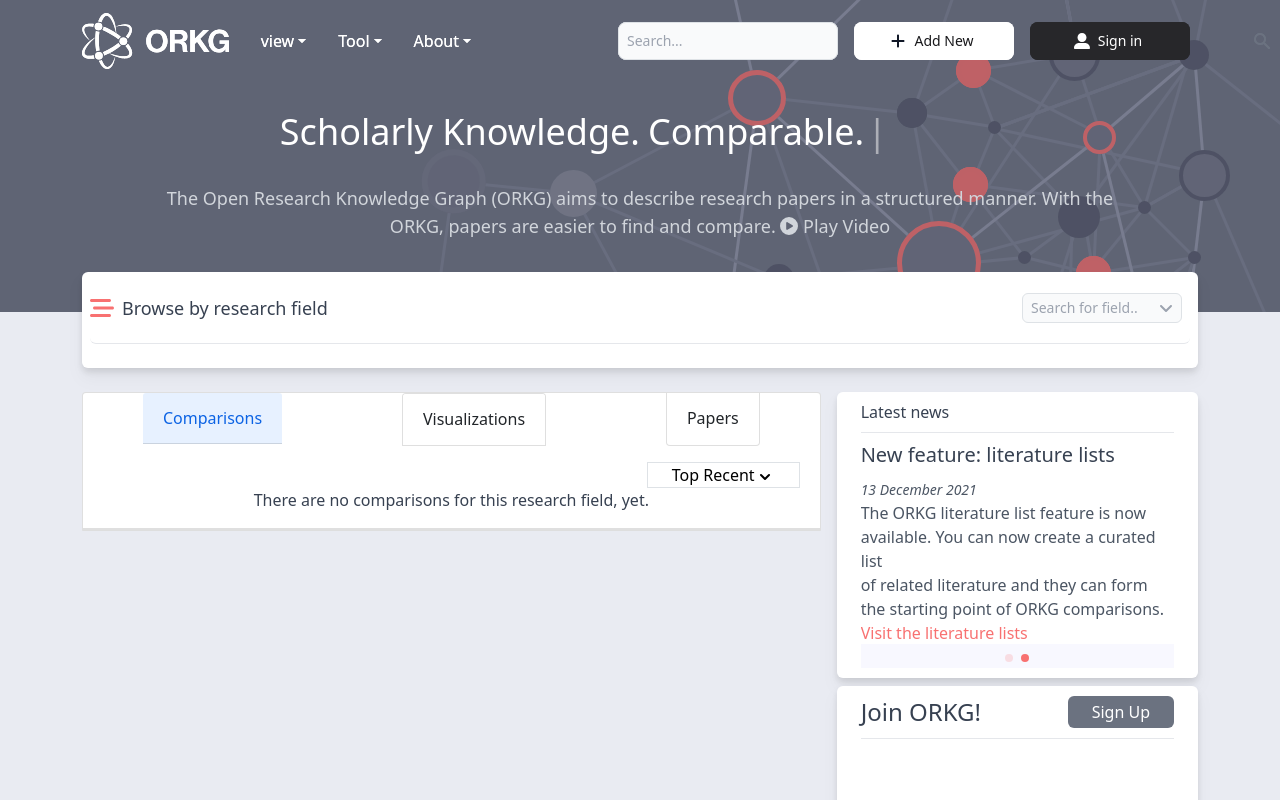
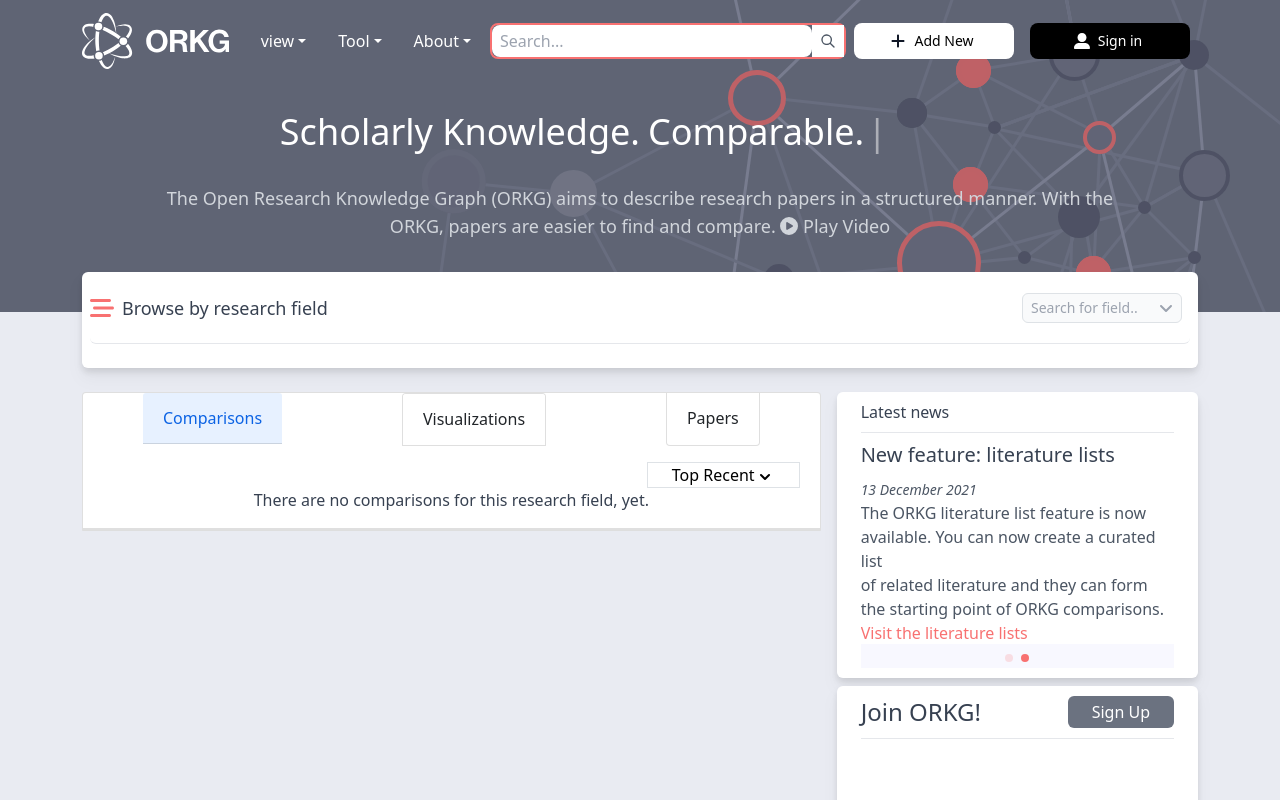
Before and after one commit to sajjadbhuiyan/orkg2, a React (Create React App) app: page / in a window 1280 px wide. Shown: the top 800 px of the page. Built offline with nearby package versions, Linux system fonts and the light colour scheme.

Commit message:
custom navbar

```diff
--- a/src/components/Header/Header.js
+++ b/src/components/Header/Header.js
@@ -1,19 +1,32 @@
 import { faArrowUpRightFromSquare } from '@fortawesome/free-solid-svg-icons';
 import { FontAwesomeIcon } from '@fortawesome/react-fontawesome';
-import React from 'react';
+import React, { useState } from 'react';
 import { Badge, Container, Dropdown, Nav, Navbar, NavDropdown } from 'react-bootstrap';
+import logo from '../../img/logo.svg';
 import white_logo from '../../img/logo_white.svg';
 import SignIn from '../SignIn/SignIn';
 
 export default function Header() {
 
+  const [header, setHeader] = useState(false);
+
+  const changeBackground = () =>{
+    if(window.scrollY >= 80){
+        setHeader(true);
+    }else{
+        setHeader(false)
+    }
+}
+
+window.addEventListener('scroll', changeBackground);
+
 
   return (
     <>
-        <Navbar fixed="top" expand="lg" className='menu lg:absolute sm:relative sm:bg-nav-color lg:bg-transparent text-white'>
+        <Navbar fixed='top'  expand="lg" className={ header ?'header active text-black': 'text-white sm:nav-color'}>
   <Container>
     <Navbar.Brand href="#">
-    <img src={white_logo} alt='orkg'></img>
+    <img src={header? logo : white_logo} alt='orkg'></img>
     </Navbar.Brand>
     <Navbar.Toggle />
     <Navbar.Collapse>
@@ -24,7 +37,7 @@
       >
 
         {/* ====view==== */}
-        <NavDropdown title="view" className='border-t border-gray-600 lg:border-t-0 lg:m-2 text-white'>
+        <NavDropdown title="view" className={header? 'border-t border-gray-600 lg:border-t-0 lg:m-2 sticky-nav-link':'border-t border-gray-600 lg:border-t-0 lg:m-2'}>
           <NavDropdown.Item href="#action3">Comparisons</NavDropdown.Item>
           <NavDropdown.Item href="#action4">Papers</NavDropdown.Item>
           <NavDropdown.Item href="#action4">Visualizations</NavDropdown.Item>
@@ -47,7 +60,7 @@
         </NavDropdown>
 
         {/* =====tool===== */}
-        <NavDropdown title="Tool" className='border-t border-gray-600  lg:border-t-0 lg:m-2'>
+        <NavDropdown title="Tool" className={header? 'border-t border-gray-600 lg:border-t-0 lg:m-2 sticky-nav-link':'border-t border-gray-600 lg:border-t-0 lg:m-2'}>
           <NavDropdown.Item href="#action3">Tools overview</NavDropdown.Item>
           <NavDropdown.Item disabled href="#action4" className='text-sm'>Data entry</NavDropdown.Item>
           <NavDropdown.Item href="#action4">Contribution editor</NavDropdown.Item>
@@ -60,7 +73,7 @@
         </NavDropdown>
 
         {/* =====about==== */}
-        <NavDropdown title="About" className='border-t border-gray-600  lg:border-t-0 lg:m-2'>
+        <NavDropdown title="About" className={header? 'border-t border-gray-600 lg:border-t-0 lg:m-2 sticky-nav-link':'border-t border-gray-600 lg:border-t-0 lg:m-2'}>
           <NavDropdown
             className='pl-2'
             id="dropdown-button-drop-end"
@@ -122,19 +135,25 @@
       </Nav>
       <div className='lg:flex sm:flex-none'>
 
-              <div className="md:block flex lg:mx-2">
-                  <input type="text" id="email-adress-icon" className="block p-2 pl-10 w-full text-gray-900 bg-gray-50 rounded-lg border border-gray-300 sm:text-sm focus:ring-blue-500 focus:border-blue-500 dark:bg-gray-700 dark:border-gray-600 dark:placeholder-gray-400 dark:text-white dark:focus:ring-blue-500 dark:focus:border-blue-500" placeholder="Search..."/>
-                  <div className="flex absolute inset-y-1 right-2 items-center py-1 pointer-events-none">
-                    <svg className="w-5 h-5 text-gray-500" fill="currentColor" viewBox="0 0 20 20" xmlns="http://www.w3.org/2000/svg"><path fill-rule="evenodd" d="M8 4a4 4 0 100 8 4 4 0 000-8zM2 8a6 6 0 1110.89 3.476l4.817 4.817a1 1 0 01-1.414 1.414l-4.816-4.816A6 6 0 012 8z" clip-rule="evenodd"></path></svg>
-                  </div>
+              <div class="flex items-center justify-center">
+                <div class="flex border-2 border-red-400 rounded-lg">
+                    <input type="text" class="px-2 py-1 w-80 focus:ring-2 focus:ring-cus-orange rounded-lg" placeholder="Search..."/>
+                    <button class="flex items-center justify-center px-2 bg-white">
+                        <svg class="w-4 h-4 text-gray-600" fill="currentColor" xmlns="http://www.w3.org/2000/svg"
+                            viewBox="0 0 24 24">
+                            <path
+                                d="M16.32 14.9l5.39 5.4a1 1 0 0 1-1.42 1.4l-5.38-5.38a8 8 0 1 1 1.41-1.41zM10 16a6 6 0 1 0 0-12 6 6 0 0 0 0 12z" />
+                        </svg>
+                    </button>
+                </div>
               </div>
 
-              <button type="button" className="text-zinc-900 bg-white focus:ring-4 focus:ring-gray-300 font-medium rounded-lg text-sm lg:mx-2 sm:my-2 lg:my-0 lg:w-40 sm:w-full py-2 flex justify-center items-center">
-              <svg className='w-4 h-4 mr-2 -ml-1 fill-gray-900 ' xmlns="http://www.w3.org/2000/svg" viewBox="0 0 448 512"><path d="M432 256c0 17.69-14.33 32.01-32 32.01H256v144c0 17.69-14.33 31.99-32 31.99s-32-14.3-32-31.99v-144H48c-17.67 0-32-14.32-32-32.01s14.33-31.99 32-31.99H192v-144c0-17.69 14.33-32.01 32-32.01s32 14.32 32 32.01v144h144C417.7 224 432 238.3 432 256z"/></svg>
+              <button type="button" className={header ? "text-white bg-cus-orange focus:ring-4 focus:ring-gray-300 font-medium rounded-lg text-sm lg:mx-2 sm:my-2 lg:my-0 lg:w-40 sm:w-full py-2 flex justify-center items-center":"text-black bg-white focus:ring-4 focus:ring-gray-300 font-medium rounded-lg text-sm lg:mx-2 sm:my-2 lg:my-0 lg:w-40 sm:w-full py-2 flex justify-center items-center"}>
+              <svg className={header ? 'w-4 h-4 mr-2 -ml-1 fill-white':'w-4 h-4 mr-2 -ml-1 fill-gray-900'} xmlns="http://www.w3.org/2000/svg" viewBox="0 0 448 512"><path d="M432 256c0 17.69-14.33 32.01-32 32.01H256v144c0 17.69-14.33 31.99-32 31.99s-32-14.3-32-31.99v-144H48c-17.67 0-32-14.32-32-32.01s14.33-31.99 32-31.99H192v-144c0-17.69 14.33-32.01 32-32.01s32 14.32 32 32.01v144h144C417.7 224 432 238.3 432 256z"/></svg>
                     Add New
               </button>
 
-              <SignIn></SignIn>
+              <SignIn header={header}></SignIn>
 
       </div>
     </Navbar.Collapse>
--- a/src/components/Pages/Home/Home.js
+++ b/src/components/Pages/Home/Home.js
@@ -1,13 +1,11 @@
 import React from 'react'
 import Banner from '../../Banner/Banner'
 import Footer from '../../Footer/Footer'
-import Header from '../../Header/Header'
 import HomeBody from '../../HomeBody/HomeBody'
 
 export default function Home() {
   return (
     <div>
-        <Header></Header>
         <Banner></Banner>
         <HomeBody></HomeBody>
         <Footer></Footer>
--- a/src/components/SignIn/SignIn.js
+++ b/src/components/SignIn/SignIn.js
@@ -2,7 +2,9 @@
 import { Form, Modal } from 'react-bootstrap';
 import { Link } from 'react-router-dom';
 
-export default function SignIn() {
+export default function SignIn({header}) {
+    // let {headerSticky} = header
+    // console.log(headerSticky)
     const [show, setShow] = useState(false);
     const handleClose = () => setShow(false);
     const handleShow = () => setShow(true);
@@ -12,8 +14,8 @@
   return (
     <>
 
-        <button onClick={() => handleShow(true)} type="button" className="text-white bg-zinc-800 hover:bg-zinc-900 focus:ring-4 focus:ring-gray-300 font-medium rounded-lg text-sm lg:mx-2 sm:my-2 lg:my-0 lg:w-40 sm:w-full py-2 flex justify-center items-center hover:bg-black-700">
-        <svg className='w-4 h-4 mr-2 -ml-1 fill-white' xmlns="http://www.w3.org/2000/svg" viewBox="0 0 512 512"><path d="M256 288c79.53 0 144-64.47 144-144s-64.47-144-144-144c-79.52 0-144 64.47-144 144S176.5 288 256 288zM351.1 320H160c-88.36 0-160 71.63-160 160c0 17.67 14.33 32 31.1 32H480c17.67 0 31.1-14.33 31.1-32C512 391.6 440.4 320 351.1 320z"/></svg>
+        <button onClick={() => handleShow(true)} type="button" className={header ? "text-gray-800 bg-white border hover:bg-zinc-900 focus:ring-4 focus:ring-gray-300 font-medium rounded-lg text-sm lg:mx-2 sm:my-2 lg:my-0 lg:w-40 sm:w-full py-2 flex justify-center items-center hover:bg-black-700" : 'text-white bg-black hover:bg-white focus:ring-4 focus:ring-gray-300 font-medium rounded-lg text-sm lg:mx-2 sm:my-2 lg:my-0 lg:w-40 sm:w-full py-2 flex justify-center items-center hover:bg-black-700'}>
+        <svg className={header ? 'w-4 h-4 mr-2 -ml-1 fill-black' :'w-4 h-4 mr-2 -ml-1 fill-white'} xmlns="http://www.w3.org/2000/svg" viewBox="0 0 512 512"><path d="M256 288c79.53 0 144-64.47 144-144s-64.47-144-144-144c-79.52 0-144 64.47-144 144S176.5 288 256 288zM351.1 320H160c-88.36 0-160 71.63-160 160c0 17.67 14.33 32 31.1 32H480c17.67 0 31.1-14.33 31.1-32C512 391.6 440.4 320 351.1 320z"/></svg>
             Sign in
         </button>
 
--- a/src/index.css
+++ b/src/index.css
@@ -17,19 +17,6 @@
 code {
   font-family: source-code-pro, Menlo, Monaco, Consolas, "Courier New",
     monospace;
-}
-
-.menu {
-  position: absolute;
-  top: 0px;
-  left: 0;
-  width: 100%;
-  z-index: 1;
-  background-color: transparent;
-}
-
-.navbar {
-  position: absolute !important;
 }
 
 @media only screen and (max-width: 320px) {
@@ -58,11 +45,6 @@
   outline: none !important;
 }
 
-/* .accordion-item:first-of-type .accordion-button {
-  border-top-left-radius: calc(0rem);
-  border-top-right-radius: calc(0rem);
-} */
-
 button:hover,
 button:focus {
   outline: none;
@@ -73,11 +55,17 @@
   margin: 0;
 }
 
-.navbar-light .navbar-nav .nav-link {
-  color: white !important;
+.nav-link {
+  color: rgb(255, 255, 255) !important;
+  text-decoration: none !important;
 }
 
-.navbar-light .navbar-nav .nav-link:hover {
+.sticky-nav-link a {
+  color: rgb(121, 116, 116) !important;
+  text-decoration: none !important;
+}
+
+.nav-link:hover {
   color: rgb(211, 211, 211) !important;
 }
 
@@ -93,9 +81,6 @@
 
 .accordion-button::after {
   display: none !important;
-}
-
-.collapsed {
 }
 
 .accordion-button:not(.collapsed) {
@@ -117,3 +102,17 @@
 ::selection {
   background-color: rgb(245, 155, 155);
 }
+
+.header {
+  position: sticky !important;
+  top: 0;
+  z-index: 1;
+}
+
+.header.active {
+  background-color: rgb(255, 255, 255);
+}
+
+.header.nav-link {
+  color: orange !important;
+}
--- a/tailwind.config.js
+++ b/tailwind.config.js
@@ -10,6 +10,7 @@
 
       colors: {
         'nav-color': '#5f6474',
+        'cus-orange': 'rgb(232, 97, 97)'
       },
       width: {
         '3/5': '70%',
```
